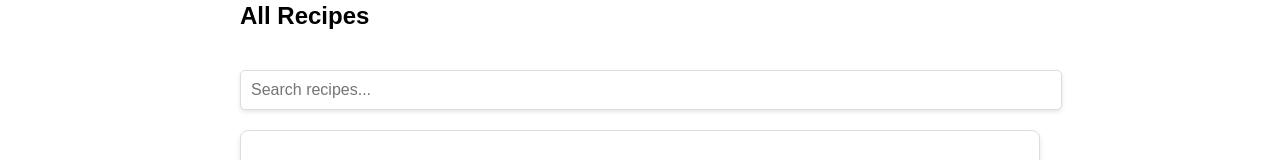
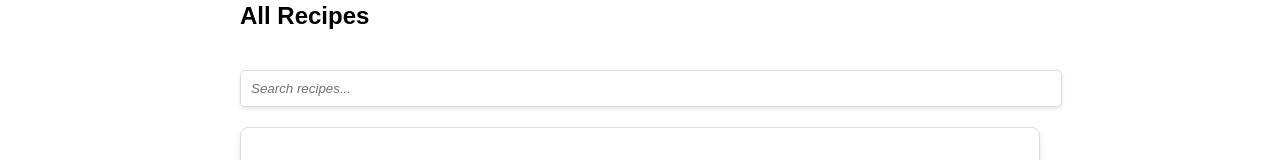
Before and after one commit to Mamoholane/Foodify-Web, a React (Create React App) app: page / in a window 1280 px wide. Shown: the part 527-687 px from the top of the page. Built offline with nearby package versions, Linux system fonts and the light colour scheme.

Commit message:
updated the search button text

```diff
--- a/src/App.css
+++ b/src/App.css
@@ -70,8 +70,10 @@ a{
   margin: 20px 0;
   border: 1px solid #ddd;
   border-radius: 5px;
-  font-size: 16px;
+  font-size: px;
   box-shadow: 0 2px 4px rgba(0, 0, 0, 0.1);
+  font-style: italic;
+  color:#964B00;
 }
 
 .recipe-card {
```
